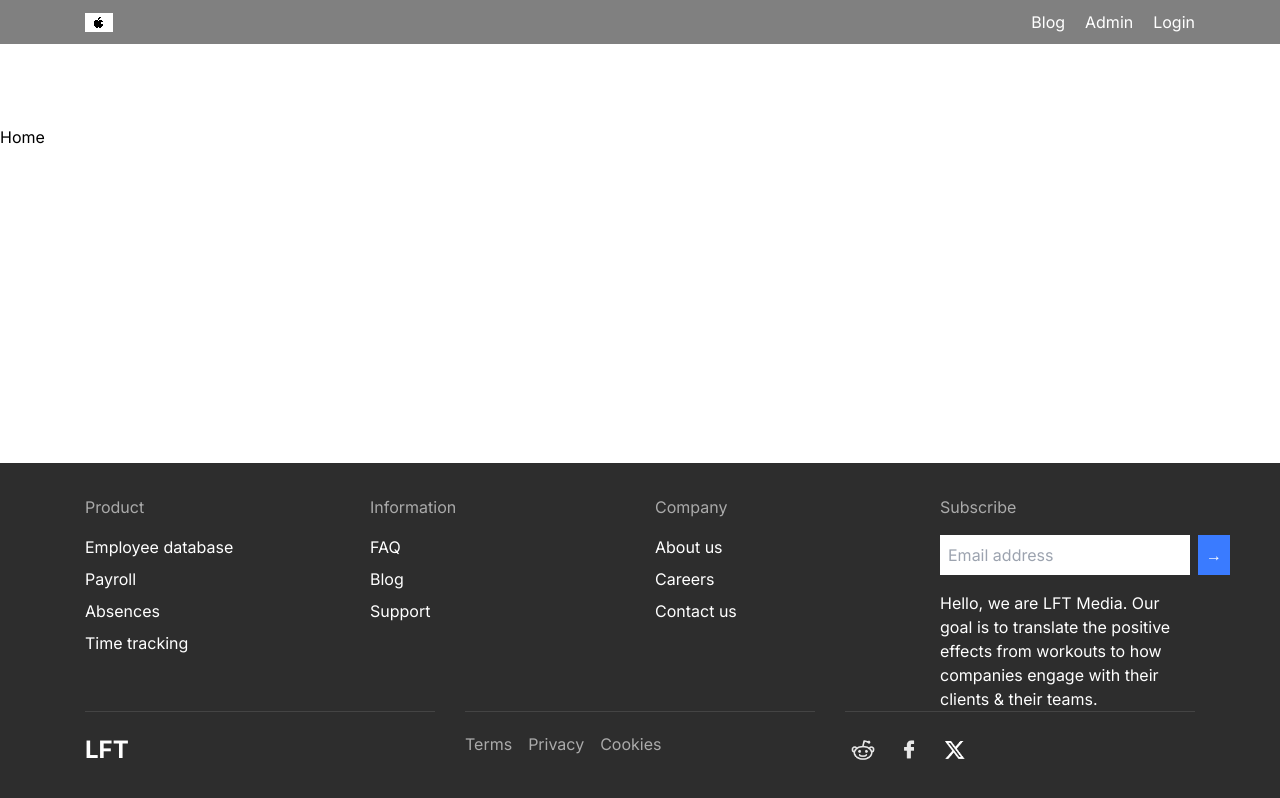
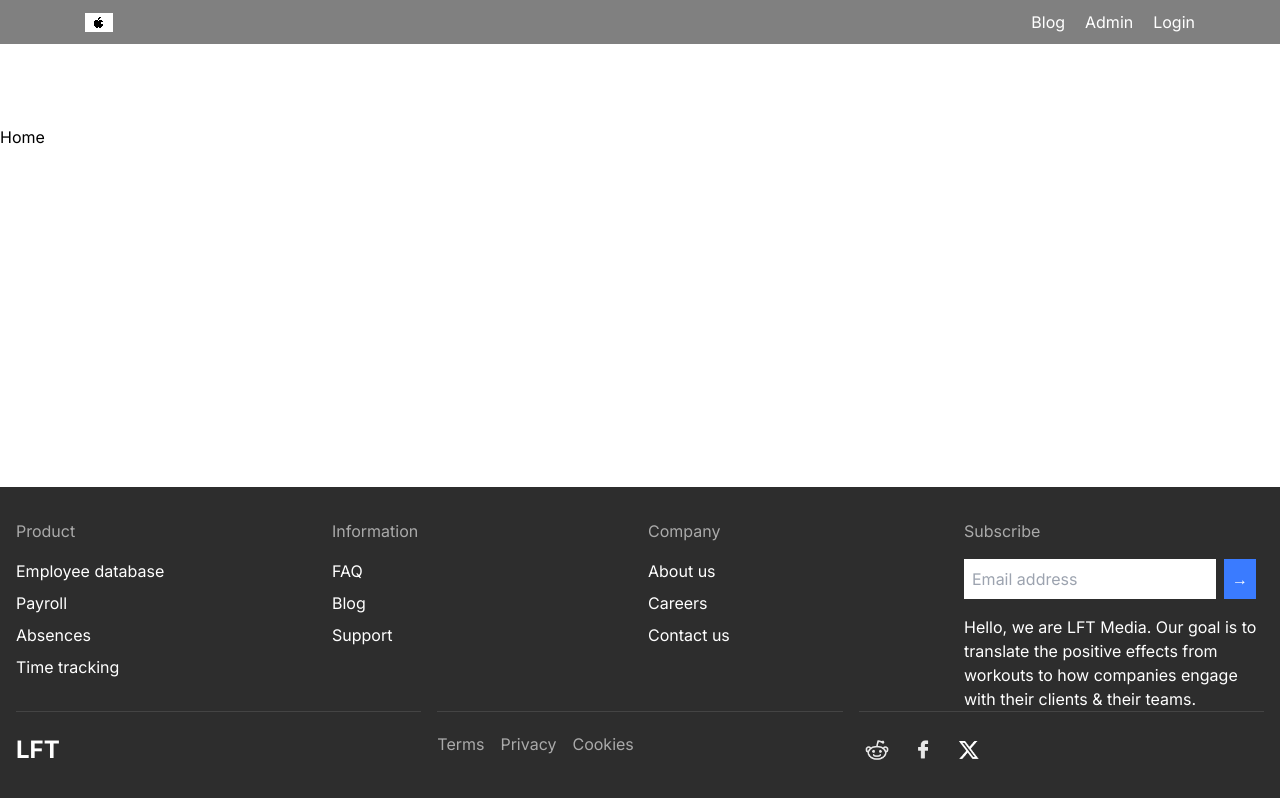
Before and after one commit to ma-xk/flask-next-ytp, a Next.js app: page / in a window 1280 px wide. Built offline with nearby package versions, Linux system fonts and the light colour scheme.

Commit message:
formatted code/switched to tailwind/made SSR component

```diff
--- a/app/components/global/Footer/Footer.js
+++ b/app/components/global/Footer/Footer.js
@@ -1,22 +1,17 @@
-'use client';
 import Image from 'next/image';
 import Link from 'next/link';
-import { Container, Row, Col } from 'react-grid-system';
-import './footer.css';
 import reddit from '/public/assets/images/reddit.png';
 import twitter from '/public/assets/images/twitter.png';
 import facebook from '/public/assets/images/facebook.png';
+import SubscribeForm from '../../common/SubscribeForm';
+import './footer.css';
 
 const Footer = () => {
-  function handleSumbit(e) {
-    e.preventDefault();
-    console.log('sumbit');
-  }
   return (
     <footer className='footer'>
-      <Container>
-        <Row>
-          <Col xs={12} sm={6} md={3}>
+      <div className='container mx-auto max-w-screen-xl px-4'>
+        <div className='grid grid-cols-1 sm:grid-cols-2 md:grid-cols-4 gap-4'>
+          {/* Product Section */}
           <div className='footer-section'>
             <h5>Product</h5>
             <ul>
@@ -26,8 +21,8 @@ const Footer = () => {
               <li>Time tracking</li>
             </ul>
           </div>
-          </Col>
-          <Col xs={12} sm={6} md={3}>
+
+          {/* Information Section */}
           <div className='footer-section'>
             <h5>Information</h5>
             <ul>
@@ -36,8 +31,8 @@ const Footer = () => {
               <li>Support</li>
             </ul>
           </div>
-          </Col>
-          <Col xs={12} sm={6} md={3}>
+
+          {/* Company Section */}
           <div className='footer-section'>
             <h5>Company</h5>
             <ul>
@@ -46,41 +41,30 @@ const Footer = () => {
               <li>Contact us</li>
             </ul>
           </div>
-          </Col>
-          <Col xs={12} sm={6} md={3}>
-            <div className='footer-section subscribe-section'>
-              <h5>Subscribe</h5>
-              <form onSubmit={handleSumbit}>
-                <input type='email' placeholder='Email address' />
-                <button type='submit'>→</button>
-              </form>
-              <p>
-                Hello, we are LFT Media. Our goal is to translate the positive
-                effects from workouts to how companies engage with their clients
-                & their teams.
-              </p>
+
+          {/* Subscribe Section */}
+          <SubscribeForm />
         </div>
-          </Col>
-        </Row>
-      </Container>
-      <Container>
-        <Row>
-          <Col xs={12} md={4}>
+      </div>
+
+      {/* Bottom Section */}
+      <div className='container mx-auto max-w-screen-xl px-4'>
+        <div className='grid grid-cols-1 md:grid-cols-3 gap-4'>
+          {/* Logo Section */}
           <div className='footer-bottom'>
             <div className='logo'>LFT</div>
           </div>
-          </Col>
-          <Col xs={12} md={4}>
+
+          {/* Links Section */}
           <div className='footer-bottom'>
             <div className='footer-links'>
-                <a href='/terms'>Terms</a>
-                <a href='/privacy'>Privacy</a>
-                <a href='/cookies'>Cookies</a>
+              <Link href='/terms'>Terms</Link>
+              <Link href='/privacy'>Privacy</Link>
+              <Link href='/cookies'>Cookies</Link>
             </div>
           </div>
-          </Col>
-          <Col xs={12} md={4}>
-            <div>
+
+          {/* Social Section */}
           <div className='footer-bottom'>
             <div className='footer-social'>
               <Link href='https://reddit.com'>
@@ -95,9 +79,7 @@ const Footer = () => {
             </div>
           </div>
         </div>
-          </Col>
-        </Row>
-      </Container>
+      </div>
     </footer>
   );
 };
```
Lines whose indentation alone changed are shown as unchanged.
